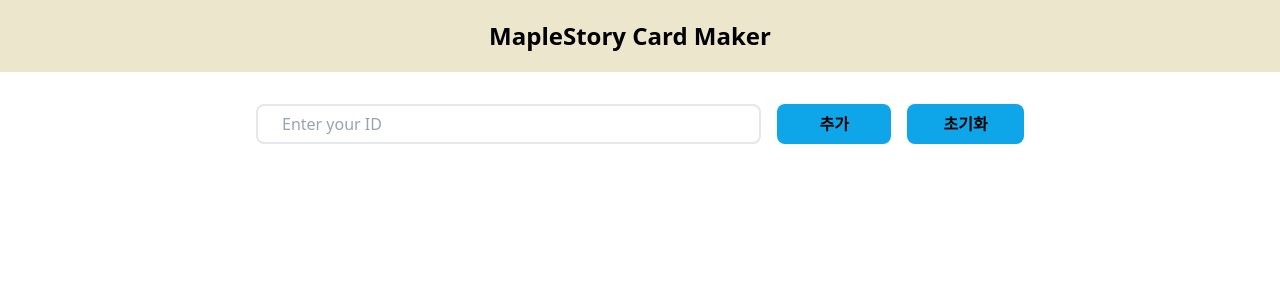
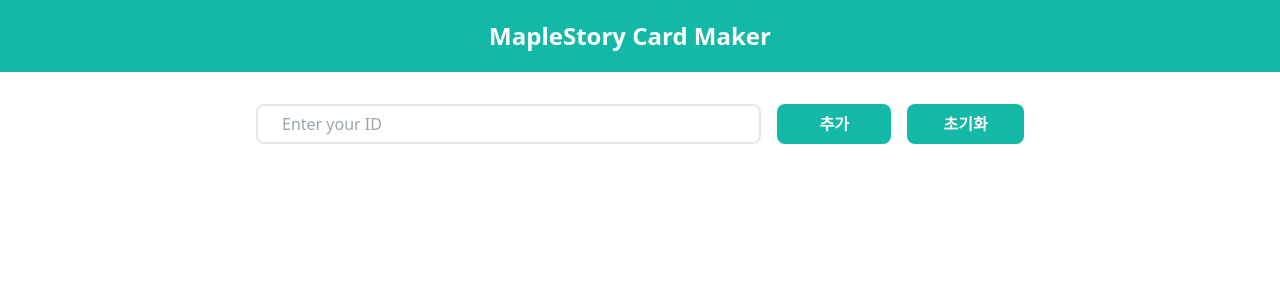
Before and after one commit to nm45790/toy-mapleApp, a Next.js app in the folder client/: page / in a window 1280 px wide. Shown: the top 300 px of the page. Built offline with nearby package versions, Linux system fonts and the light colour scheme.

Commit message:
[작업] 기초디자인 수정, 파일이름 수정

```diff
--- a/client/components/Layout.tsx
+++ b/client/components/Layout.tsx
@@ -1,6 +1,6 @@
 // import SideBar from "./SideBar";
-import NavBar from "./NavBar";
 import React from "react";
+import Topbar from "./TopBar";
 
 type ChildernProps = {
   children: React.ReactNode;
@@ -10,7 +10,7 @@ export default function Layout({ children }: ChildernProps) {
   return (
     <>
       {/* <SideBar /> */}
-      <NavBar />
+      <Topbar />
       <div>{children}</div>
     </>
   );
--- a/client/components/NavBar.tsx
+++ /dev/null
@@ -1,14 +0,0 @@
-import { GiHamburgerMenu } from "react-icons/Gi";
-
-export default function NavBar() {
-  return (
-    <>
-      <nav className="bg-ivory pt-5 pb-5 px-16 text-2xl font-bold  w-full shadow-md z-10 flex flex-row justify-center items-center space-x-5">
-        <div className="">
-          <p>MapleStory Card Maker</p>
-        </div>
-        <div className="space-x-10"></div>
-      </nav>
-    </>
-  );
-}
--- /dev/null
+++ b/client/components/TopBar.tsx
@@ -0,0 +1,12 @@
+export default function Topbar() {
+  return (
+    <>
+      <nav className="bg-teal-500 text-white pt-5 pb-5 px-16 text-2xl font-bold  w-full shadow-md z-10 flex flex-row justify-center items-center space-x-5">
+        <div className="">
+          <p>MapleStory Card Maker</p>
+        </div>
+        <div className="space-x-10"></div>
+      </nav>
+    </>
+  );
+}
--- a/client/components/fetchData.ts
+++ b/client/components/fetchData.ts
@@ -7,11 +7,7 @@ import { UserInfoType } from "../types/charCardsType";
  * @return
  */
 export async function getUserInfo({charId}: {charId: string;},chk:string): Promise<AxiosResponse<UserInfoType>> {
-  // const url = 'http://172.30.1.47:8080/api/getMapleBasicInfo';
-  // const url = 'http://121.138.203.222:8080/api/getMapleBasicInfo';
-  // return await axios.get(url, {params : {id:charId, buttonChk:chk}})
   // return await axios.get(`${charId}.json`);
-  console.log(chk)
 
   const url = 'http://localhost:8080/api/getMapleBasicInfo';
   return await axios.get(url, {params : {id:charId, buttonChk:chk}} );
--- a/client/components/inputIdForm.tsx
+++ b/client/components/inputIdForm.tsx
@@ -55,7 +55,7 @@ export default function InputIdForm({ fetchUserInfo, setUserData }: Props) {
               })}
             />
             <input
-              className="w-32 bg-sky-500 hover:bg-color-4 font-bold py-2 px-8 ml-4 rounded-lg"
+              className="w-32 bg-teal-500 hover:opacity-50 text-white font-bold py-2 px-8 ml-4 rounded-lg"
               value="추가"
               type="submit"
             />
@@ -65,7 +65,7 @@ export default function InputIdForm({ fetchUserInfo, setUserData }: Props) {
               setUserData([]);
               setChars([]);
             }}
-            className="w-32 bg-sky-500 hover:bg-color-4 ml-4 font-bold py-2 px-8 rounded-lg"
+            className="w-32 bg-teal-500 hover:opacity-50 text-white ml-4 font-bold py-2 px-8 rounded-lg"
           >
             초기화
           </button>
```
Also changed, not shown: client/pages/index.tsx (+15 -6 lines).
